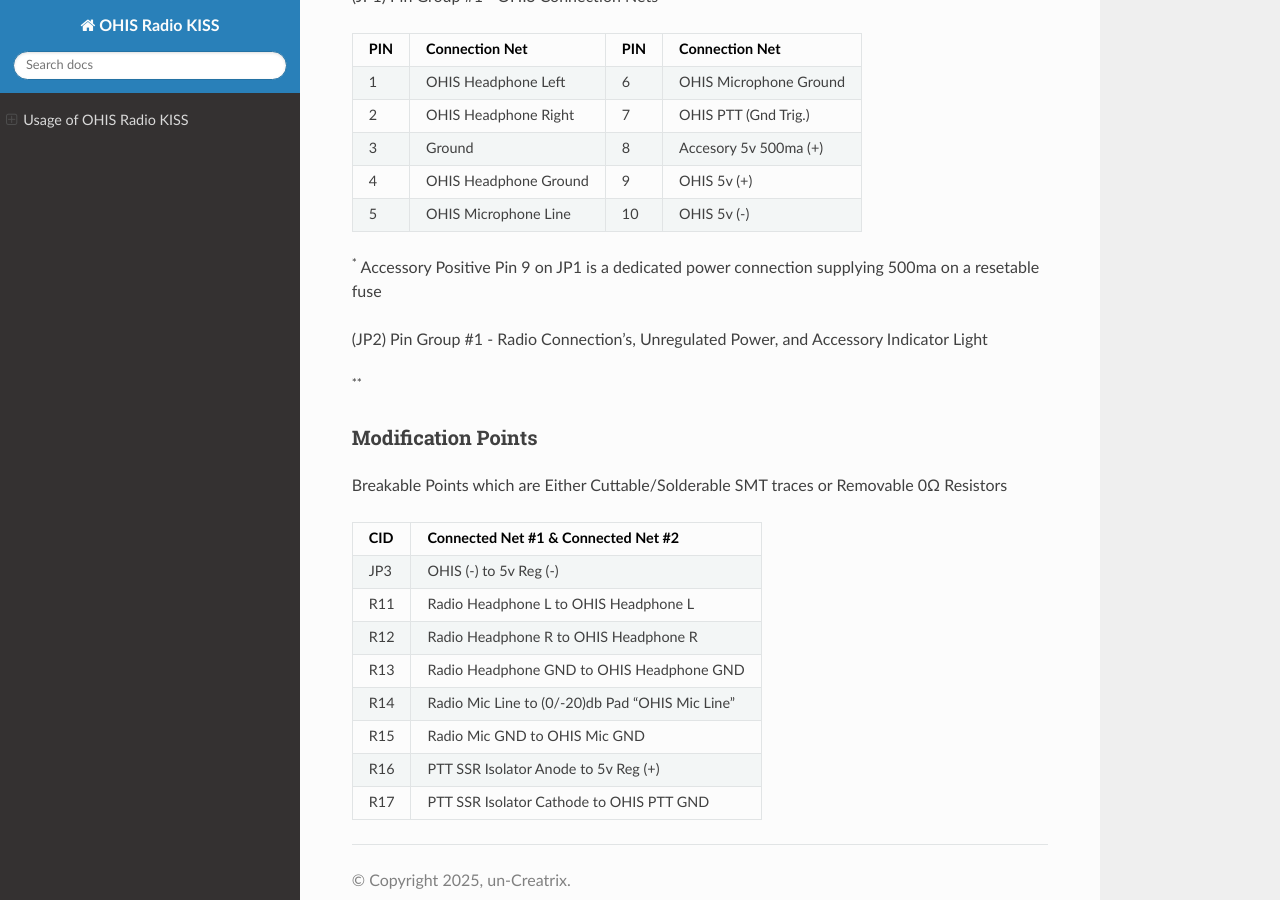
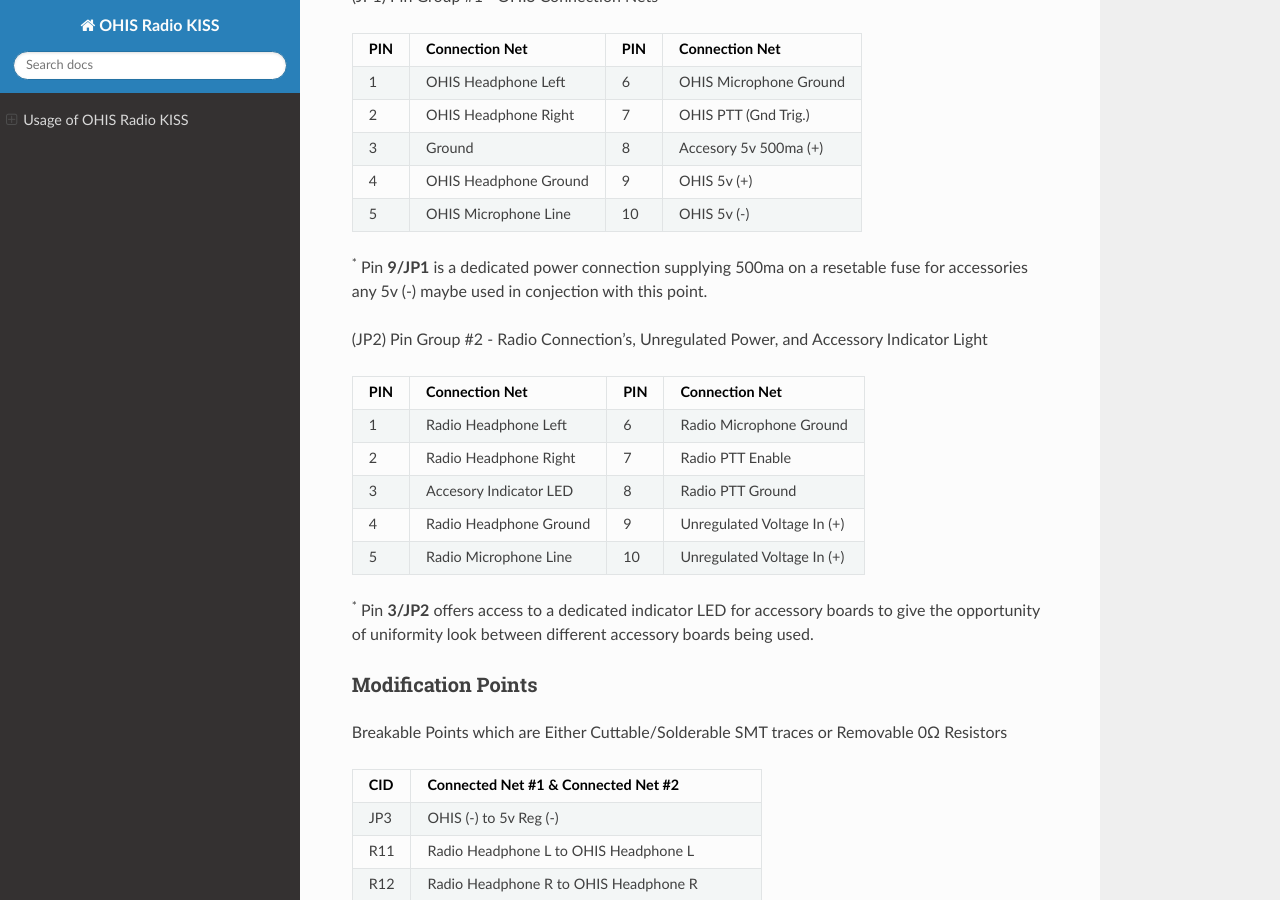
Before and after one commit to un-creatrix/OHIS-Radio_KISS, a Sphinx documentation site: the page built from docs/source/index.rst, in a window 1280 px wide and 900 px high, scrolled down 437 px. Built offline with Sphinx 7.4.7 and the Read the Docs theme 3.1.0, drawn with Linux system fonts in a browser that asks for light colours.

Commit message:
Update index.rst

```diff
--- a/docs/source/index.rst
+++ b/docs/source/index.rst
@@ -34,10 +34,9 @@ Accessory Connection Pins
 +---+------------------------+----+------------------------+
 | 5 | OHIS Microphone Line   | 10 | OHIS 5v (-)            |
 +---+------------------------+----+------------------------+
+\ :sup:`*` Pin **9/JP1** is a dedicated power connection supplying 500ma on a resetable fuse for accessories any 5v (-) maybe used in conjection with this point.
 
-\ :sup:`*` Accessory Positive Pin 9 on JP1 is a dedicated power connection supplying 500ma on a resetable fuse
-
-(JP2) Pin Group #1 - Radio Connection's, Unregulated Power, and Accessory Indicator Light
+(JP2) Pin Group #2 - Radio Connection's, Unregulated Power, and Accessory Indicator Light
 
 +----+--------------------------+----+----------------------------+
 | PIN| Connection Net           | PIN| Connection Net             |
@@ -46,14 +45,13 @@ Accessory Connection Pins
 +----+--------------------------+----+----------------------------+
 |  2 | Radio Headphone Right    |  7 | Radio PTT Enable           |
 +----+--------------------------+----+----------------------------+
-|  3 | Accesory Indicator LED\ :sup:`**` |  8 | Radio PTT Ground           |
+|  3 | Accesory Indicator LED   |  8 | Radio PTT Ground           |
 +----+--------------------------+----+----------------------------+
 |  4 | Radio Headphone Ground   |  9 | Unregulated Voltage In (+) |
 +----+--------------------------+----+----------------------------+
 |  5 | Radio Microphone Line    | 10 | Unregulated Voltage In (+) |
 +----+--------------------------+----+----------------------------+
-
-\ :sup:`**`
+\ :sup:`*` Pin **3/JP2** offers access to a dedicated indicator LED for accessory boards to give the opportunity of uniformity look between different accessory boards being used.
 
 Modification Points
 -------------------
```
